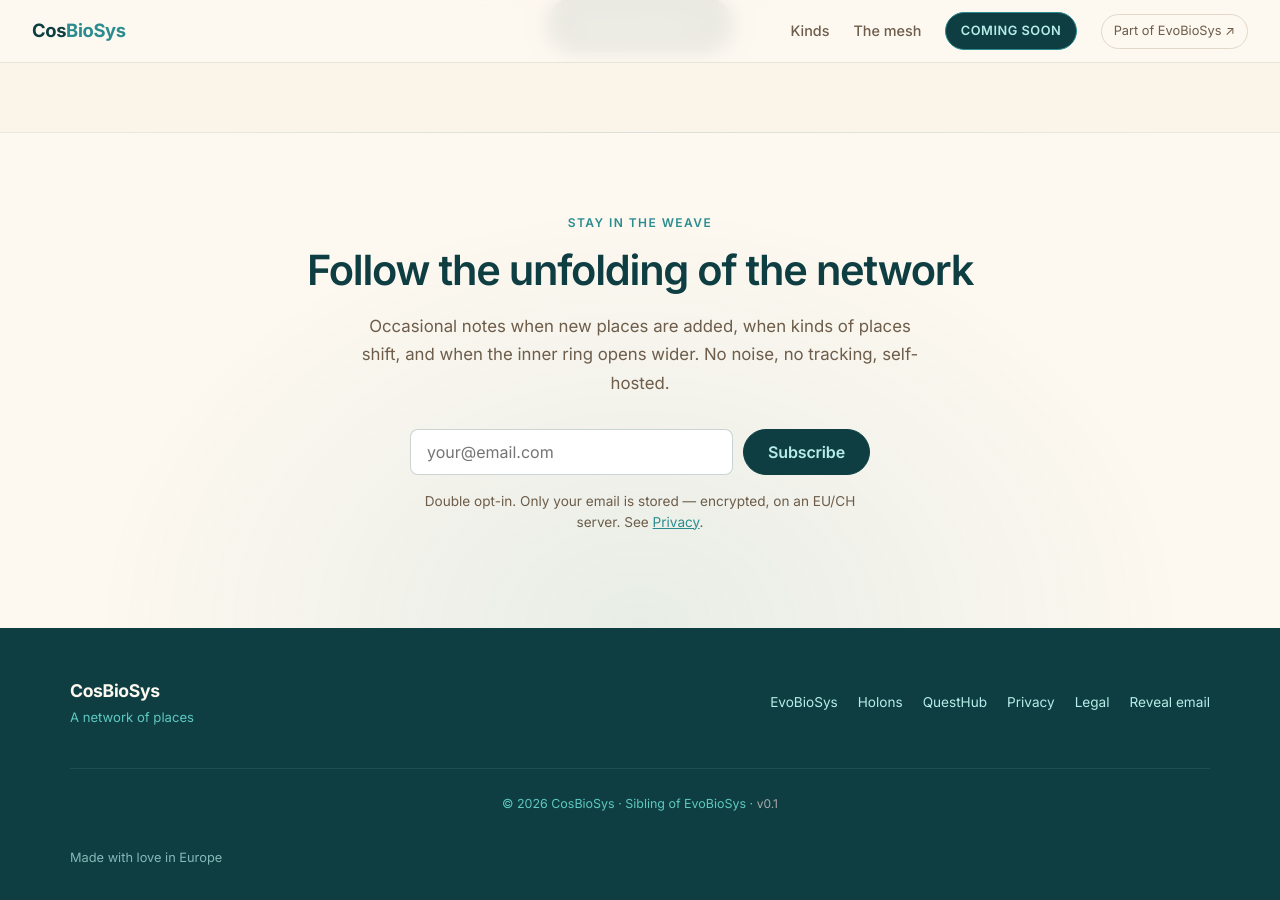
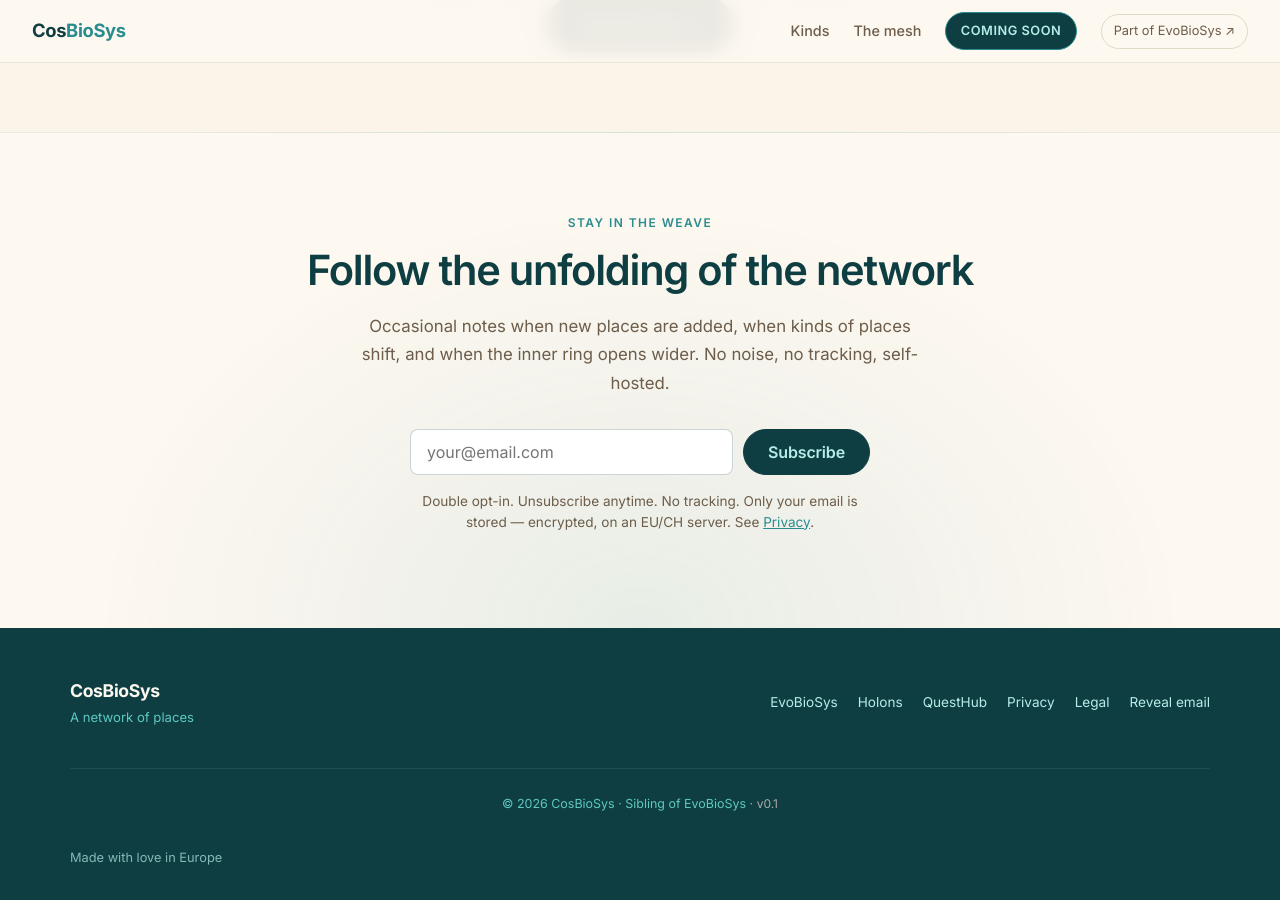
Before and after one commit to Evobiosys/cosiobsys.org, a Jekyll site: the page built from index.html, in a window 1280 px wide and 900 px high, scrolled down 6010 px. Built offline with Jekyll 4.4.1, drawn with Linux system fonts in a browser that asks for light colours; some of the changed lines change nothing that is shown.

Commit message:
fix(newsletter): point subscribe form to subscriber.questhub.eco
- Correct endpoint (was posting to subscriber.evobiosys.org, the wrong
  project's backend)
- Add project: 'cosbiosys' and gdpr: true to the request payload per
  the shared newsletter integration spec
- Handle already_subscribed response status inline; graceful error copy
  on network/HTTP failure (no JS alert)
- Expand the note under the form to state unsubscribe anytime and no
  tracking

```diff
--- a/index.html
+++ b/index.html
@@ -438,17 +438,18 @@
       <button type="submit" class="cb-btn cb-btn-primary">Subscribe</button>
     </form>
     <p class="cb-subscribe-note" id="cb-subscribe-note">
-      Double opt-in. Only your email is stored &mdash; encrypted, on an
-      EU/CH server. See <a href="/privacy/">Privacy</a>.
+      Double opt-in. Unsubscribe anytime. No tracking. Only your email is
+      stored &mdash; encrypted, on an EU/CH server. See
+      <a href="/privacy/">Privacy</a>.
     </p>
   </div>
 </section>
 
 <script>
-  // Subscribe — POSTs to the self-hosted subscriber.evobiosys.org backend.
+  // Subscribe — POSTs to the shared subscriber.questhub.eco backend.
   // Double opt-in handled server-side; we never read the email back client-side.
   (function () {
-    const ENDPOINT = 'https://subscriber.evobiosys.org/subscribe';
+    const ENDPOINT = 'https://subscriber.questhub.eco/subscribe';
     const form     = document.getElementById('cb-subscribe-form');
     const note     = document.getElementById('cb-subscribe-note');
     if (!form) return;
@@ -470,25 +471,33 @@
         const res = await fetch(ENDPOINT, {
           method: 'POST',
           headers: { 'Content-Type': 'application/json' },
-          body: JSON.stringify({ email, source: 'cosbiosys.org' })
+          body: JSON.stringify({
+            email,
+            project: 'cosbiosys',
+            source: 'cosbiosys.org',
+            gdpr: true
+          })
         });
         if (!res.ok) throw new Error('HTTP ' + res.status);
-        btn.textContent = 'Check your inbox';
-        if (note) {
-          note.textContent =
-            'Confirmation email sent. Click the link to activate — ' +
-            'this is GDPR double opt-in.';
+        const data = await res.json().catch(() => ({}));
+
+        if (data.status === 'already_subscribed') {
+          if (note) note.textContent = "You're already on the list.";
+        } else {
+          if (note) {
+            note.textContent =
+              'Almost there — check your inbox to confirm.';
+          }
         }
+        btn.disabled = false;
+        btn.textContent = origBtn;
         input.value = '';
       } catch (err) {
         btn.disabled = false;
         btn.textContent = origBtn;
         if (note) {
-          var u = 'connect', d = 'evobiosys.org', addr = u + '@' + d;
-          note.innerHTML =
-            '<span style="color:#c0392b;">Subscription failed. ' +
-            'Please email <a href="ma' + 'ilto:' + addr + '">' +
-            addr + '</a> instead.</span>';
+          note.textContent =
+            'Subscription service is briefly unavailable — please try again later.';
           setTimeout(() => { note.innerHTML = origNote; }, 8000);
         }
       }
```
